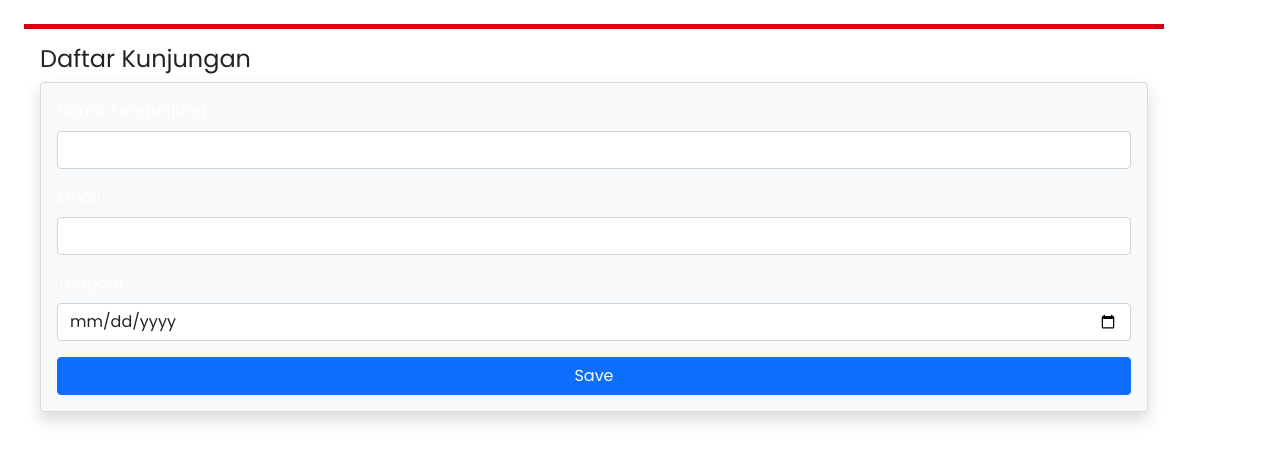
After one commit to AlfonsInfo/UTS_B_H, a PHP site: page /page/crudPage/createDaftarKunjungan.php in a window 1280 px wide. The commit adds this page. Shown: the top 462 px of the page. Run offline with PHP 8.4, Linux system fonts and the light colour scheme.

Commit message:
Commit Daftar Kunjungan

```diff
--- /dev/null
+++ b/page/crudPage/createDaftarKunjungan.php
@@ -0,0 +1,50 @@
+<!Doctype html>
+<html lang="en">
+
+<head>
+    <!-- Required meta tags -->
+    <meta charset="utf-8">
+    <meta name="viewport" content="width=device-width, initial-scale=1">
+    <!-- Bootstrap CSS -->
+    <link href="https://cdn.jsdelivr.net/npm/bootstrap@5.0.2/dist/css/bootstrap.min.css" rel="stylesheet"
+        integrity="sha384-EVSTQN3/azprG1Anm3QDgpJLIm9Nao0Yz1ztcQTwFspd3yD65VohhpuuCOmLASjC" crossorigin="anonymous">
+    <link href="../../style.css" rel="stylesheet">
+    <title>Visit Page</title>
+</head>
+
+<body>
+    <div class="container p-3 m-4 h-100" style="background-color: #FFFFFF; border-top: 5px
+    solid #D40013; boxshadow: 0 4px 8px 0 rgba(0, 0, 0, 0.2), 0 6px 20px 0 rgba(0, 0, 0,
+    0.19);">
+    <div class="body d-flex justify-content-between">
+        <h4>Daftar Kunjungan</h4>
+    </div>
+            <div class="card text-white bg-light ma-5 shadow" style="max-width: 1500px;">
+                <div class="card-body">
+                    <form action="../../process/createDaftarKunjunganProcess.php" method="post" enctype="multipart/form-data">
+                        <div class="mb-3">
+                            <label for="inputNama" class="form-label">Nama Pengunjung</label>
+                            <input class="form-control" id="nama" name="nama" aria-describedby="namaHelp">
+                        </div>
+                        <div class="mb-3">
+                            <label for="inputEmail" class="form-label">Email</label>
+                            <input class="form-control" id="email" name="email" aria-describedby="emailHelp">
+                        </div>
+                        <div class="mb-3">
+                            <label for="inputTanggal" class="form-label">Tanggal</label>
+                            <input type="date" class="form-control" id="tanggal" name="tanggal" aria-describedby="tanggalHelp">
+                        </div>
+                        <div class="d-grid gap-2">
+                            <button type="submit" class="btn btn-primary" name="save">Save</button>
+                        </div>
+                    </form>
+                </div>
+            </div>
+        </div>
+    <!-- Option 1: Bootstrap Bundle with Popper -->
+    <script src="https://cdn.jsdelivr.net/npm/bootstrap@5.0.2/dist/js/bootstrap.bundle.min.js"
+        integrity="sha384-MrcW6ZMFYlzcLA8Nl+NtUVF0sA7MsXsP1UyJoMp4YLEuNSfAP+JcXn/tWtIaxVXM" crossorigin="anonymous">
+    </script>
+</body>
+
+</html>
--- a/page/userPage/editUserPage.php
+++ b/page/userPage/editUserPage.php
@@ -40,7 +40,7 @@ solid #D40013; boxshadow: 0 4px 8px 0 rgba(0, 0, 0, 0.2), 0 6px 20px 0 rgba(0, 0
         <!-- <i class="fa-solid fa-hand-holding"></i> -->
         <!-- <h4 onclick="toggleEnable('namaUser','email','nama_foto')">Edit Profil</h4> -->
     </div>
-    <div class="card" style="max-width: 1500px;">
+    <div class="card text-white bg-light ma-5 shadow" style="max-width: 1500px;">
         <div class="row g-0">
             <div class="col-md-4">
                 <img src="../../img/assets/<?= isset($_SESSION['user']['nama_foto']) ? $_SESSION['user']['nama_foto'] : 'default-profile2.png'; ?>"
```
Also changed, not shown: process/createDaftarKunjunganProcess.php (added).
